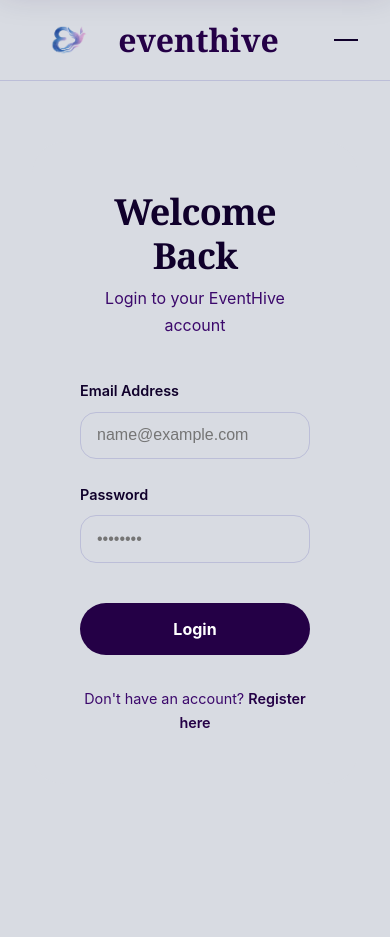
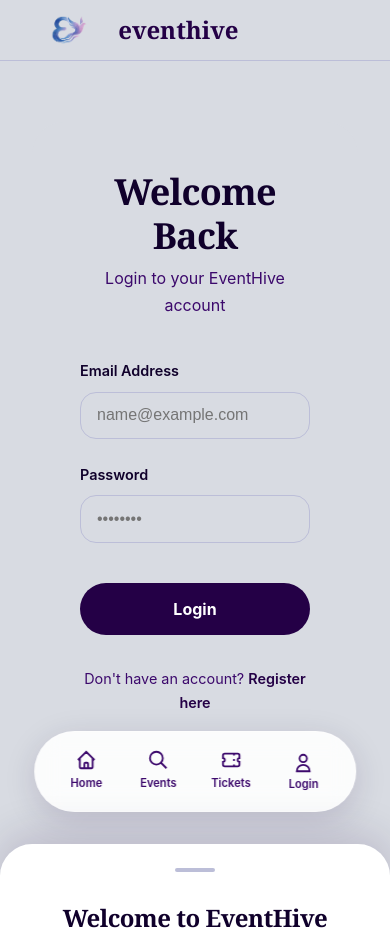
Before and after one commit to naziya-usman/eventhive, a React (Vite) app in the folder client/: page /login in a window 390 px wide. Before the commit the page ends 845 px from the top, so only its background shows below. Built offline with nearby package versions, Linux system fonts and the light colour scheme.

Commit message:
styled the navBar of moble media

```diff
--- a/client/src/components/Navbar.jsx
+++ b/client/src/components/Navbar.jsx
@@ -31,20 +31,20 @@ const Navbar = () => {
 
   return (
     <nav className="navbar">
+      <div className={`navbar-overlay ${isOpen ? 'active' : ''}`} onClick={closeMenu}></div>
+
+      {/* Top Navbar - Always visible on Desktop, Logo only on Mobile */}
       <div className="navbar-container">
         <Link to="/" className="navbar-logo" onClick={closeMenu}>
           <img src="/logo.png" alt="EventHive Logo" className="logo-img" />
-          EventHive
+          <span>EventHive</span>
         </Link>
 
-        <button className="navbar-toggle" onClick={toggleMenu} aria-label="Toggle navigation">
-          <span className={`hamburger ${isOpen ? 'open' : ''}`}></span>
-        </button>
-
-        <div className={`navbar-menu ${isOpen ? 'active' : ''}`}>
+        {/* Desktop Menu */}
+        <div className="navbar-desktop-menu">
           <div className="navbar-center">
-            <Link to="/" className="navbar-link" onClick={closeMenu}>Home</Link>
-            <Link to="/" className="navbar-link" onClick={closeMenu}>Events</Link>
+            <Link to="/" className="navbar-link">Home</Link>
+            <Link to="/" className="navbar-link">Events</Link>
           </div>
 
           <div className="navbar-right">
@@ -52,15 +52,81 @@ const Navbar = () => {
               <>
                 <span className="navbar-user">Hi, {user.name}</span>
                 {user.role === 'organiser' && (
-                  <Link to="/dashboard" className="navbar-link" onClick={closeMenu}>Dashboard</Link>
+                  <Link to="/dashboard" className="navbar-link">Dashboard</Link>
                 )}
-                <Link to="/my-tickets" className="navbar-link" onClick={closeMenu}>My Tickets</Link>
+                <Link to="/my-tickets" className="navbar-link">My Tickets</Link>
                 <button className="navbar-btn logout-btn" onClick={handleLogout}>Logout</button>
               </>
             ) : (
               <>
-                <Link to="/login" className="navbar-link" onClick={closeMenu}>Login</Link>
-                <Link to="/register" className="navbar-btn register-btn" onClick={closeMenu}>Register</Link>
+                <Link to="/login" className="navbar-link">Login</Link>
+                <Link to="/register" className="navbar-btn register-btn">Register</Link>
+              </>
+            )}
+          </div>
+        </div>
+      </div>
+
+      {/* Floating Bottom Dock - Mobile Only */}
+      <div className="mobile-bottom-dock">
+        <Link to="/" className={`dock-item ${location.pathname === '/' ? 'active' : ''}`} onClick={closeMenu}>
+          <svg viewBox="0 0 24 24" fill="none" stroke="currentColor" strokeWidth="2"><path d="M3 12l2-2m0 0l7-7 7 7M5 10v10a1 1 0 001 1h3m10-11l2 2m-2-2v10a1 1 0 01-1 1h-3m-6 0a1 1 0 001-1v-4a1 1 0 011-1h2a1 1 0 011 1v4a1 1 0 001 1m-6 0h6" /></svg>
+          <span>Home</span>
+        </Link>
+        <Link to="/" className="dock-item" onClick={closeMenu}>
+          <svg viewBox="0 0 24 24" fill="none" stroke="currentColor" strokeWidth="2"><path d="M21 21l-6-6m2-5a7 7 0 11-14 0 7 7 0 0114 0z" /></svg>
+          <span>Events</span>
+        </Link>
+        {user && user.role === 'organiser' ? (
+          <Link to="/dashboard" className={`dock-item ${location.pathname === '/dashboard' ? 'active' : ''}`} onClick={closeMenu}>
+            <svg viewBox="0 0 24 24" fill="none" stroke="currentColor" strokeWidth="2"><path d="M4 5a1 1 0 011-1h14a1 1 0 011 1v2a1 1 0 01-1 1H5a1 1 0 01-1-1V5zM4 13a1 1 0 011-1h6a1 1 0 011 1v6a1 1 0 01-1 1H5a1 1 0 01-1-1v-6zM16 13a1 1 0 011-1h2a1 1 0 011 1v6a1 1 0 01-1 1h-2a1 1 0 01-1-1v-6z" /></svg>
+            <span>Admin</span>
+          </Link>
+        ) : (
+          <Link to="/my-tickets" className={`dock-item ${location.pathname === '/my-tickets' ? 'active' : ''}`} onClick={closeMenu}>
+            <svg viewBox="0 0 24 24" fill="none" stroke="currentColor" strokeWidth="2"><path d="M15 5v2m0 4v2m0 4v2M5 5a2 2 0 00-2 2v3a2 2 0 110 4v3a2 2 0 002 2h14a2 2 0 002-2v-3a2 2 0 110-4V7a2 2 0 00-2-2H5z" /></svg>
+            <span>Tickets</span>
+          </Link>
+        )}
+        <button className={`dock-item ${isOpen ? 'active' : ''}`} onClick={toggleMenu}>
+          <svg viewBox="0 0 24 24" fill="none" stroke="currentColor" strokeWidth="2"><path d="M16 7a4 4 0 11-8 0 4 4 0 018 0zM12 14a7 7 0 00-7 7h14a7 7 0 00-7-7z" /></svg>
+          <span>{user ? 'Profile' : 'Login'}</span>
+        </button>
+      </div>
+
+      {/* Bottom Sheet Menu - Mobile Only */}
+      <div className={`bottom-sheet ${isOpen ? 'active' : ''}`}>
+        <div className="sheet-handle" onClick={closeMenu}></div>
+        <div className="sheet-content">
+          {user ? (
+            <div className="sheet-user-info">
+              <div className="user-avatar">{user.name.charAt(0)}</div>
+              <div className="user-details">
+                <h3>{user.name}</h3>
+                <p>{user.email}</p>
+                <span className="user-role-badge">{user.role}</span>
+              </div>
+            </div>
+          ) : (
+            <div className="sheet-header">
+              <h3>Welcome to EventHive</h3>
+              <p>Sign in to manage your events and tickets</p>
+            </div>
+          )}
+
+          <div className="sheet-links">
+            {user ? (
+              <>
+                <Link to="/my-tickets" className="sheet-link" onClick={closeMenu}>My Tickets</Link>
+                {user.role === 'organiser' && (
+                  <Link to="/dashboard" className="sheet-link" onClick={closeMenu}>Organiser Dashboard</Link>
+                )}
+                <button className="sheet-link logout-link" onClick={handleLogout}>Logout</button>
+              </>
+            ) : (
+              <>
+                <Link to="/login" className="sheet-btn login-btn" onClick={closeMenu}>Login</Link>
+                <Link to="/register" className="sheet-btn register-btn" onClick={closeMenu}>Create Account</Link>
               </>
             )}
           </div>
--- a/client/src/styles/App.css
+++ b/client/src/styles/App.css
@@ -4,3 +4,9 @@
   display: flex;
   flex-direction: column;
 }
+
+@media (max-width: 768px) {
+  .app-container {
+    padding-bottom: 7rem; /* Space for the floating bottom dock */
+  }
+}
--- a/client/src/styles/DashboardPage.css
+++ b/client/src/styles/DashboardPage.css
@@ -194,9 +194,10 @@
   margin-top: auto;
   display: flex;
   justify-content: flex-end;
+  gap: 0.5rem;
 }
 
-.btn-primary, .btn-danger, .btn-success {
+.btn-primary, .btn-danger, .btn-success, .btn-edit, .btn-secondary {
   padding: 0.75rem 1.5rem;
   border-radius: var(--radius-full);
   font-weight: 700;
@@ -207,6 +208,26 @@
 
 .btn-primary {
   background: var(--primary);
+  color: white;
+}
+
+.btn-secondary {
+  background: var(--bg-soft);
+  color: var(--text-main);
+  border: 1px solid var(--border);
+}
+
+.btn-secondary:hover {
+  background: var(--border);
+}
+
+.btn-edit {
+  background: #f1f5f9;
+  color: #334155;
+}
+
+.btn-edit:hover {
+  background: #334155;
   color: white;
 }
 
--- a/client/src/styles/Navbar.css
+++ b/client/src/styles/Navbar.css
@@ -6,7 +6,6 @@
   z-index: 1000;
   border-bottom: 1px solid var(--border);
 }
-
 
 .navbar-container {
   display: flex;
@@ -34,11 +33,7 @@
   object-fit: contain;
 }
 
-.navbar-logo:hover {
-  color: var(--secondary);
-}
-
-.navbar-menu {
+.navbar-desktop-menu {
   display: flex;
   align-items: center;
   gap: 3rem;
@@ -77,17 +72,12 @@
   font-weight: 700;
   font-size: 0.9rem;
   text-transform: lowercase;
+  border: none;
 }
 
 .register-btn {
   background-color: var(--secondary);
   color: var(--white);
-}
-
-.register-btn:hover {
-  background-color: var(--primary);
-  transform: translateY(-2px);
-  box-shadow: var(--shadow-md);
 }
 
 .logout-btn {
@@ -96,40 +86,219 @@
   font-weight: 600;
 }
 
-.navbar-toggle {
+/* Floating Bottom Dock - Mobile */
+.mobile-bottom-dock {
   display: none;
+  position: fixed;
+  bottom: 2rem;
+  left: 50%;
+  transform: translateX(-50%);
+  background: rgba(255, 255, 255, 0.9);
+  backdrop-filter: blur(12px);
+  padding: 0.6rem 1.2rem;
+  border-radius: var(--radius-full);
+  box-shadow: 0 8px 32px rgba(36, 0, 70, 0.15);
+  border: 1px solid rgba(255, 255, 255, 0.3);
+  z-index: 1001;
+  width: auto;
+  min-width: 320px;
+  justify-content: space-around;
+  align-items: center;
+  gap: 0.5rem;
+}
+
+.dock-item {
+  display: flex;
+  flex-direction: column;
+  align-items: center;
+  gap: 0.2rem;
+  color: var(--text-muted);
+  font-size: 0.7rem;
+  font-weight: 600;
+  padding: 0.5rem 0.8rem;
+  border-radius: var(--radius-md);
+  transition: all 0.3s ease;
+  background: none;
+  border: none;
+  min-width: 64px;
+}
+
+.dock-item svg {
+  width: 22px;
+  height: 22px;
+}
+
+.dock-item.active {
+  color: var(--primary);
+  background: var(--secondary-light);
+}
+
+/* Bottom Sheet */
+.bottom-sheet {
+  position: fixed;
+  bottom: 0;
+  left: 0;
+  width: 100%;
+  background: var(--bg-card);
+  border-radius: var(--radius-lg) var(--radius-lg) 0 0;
+  z-index: 1002;
+  transform: translateY(100%);
+  transition: transform 0.4s cubic-bezier(0.165, 0.84, 0.44, 1);
+  padding: 1.5rem 2rem 3rem;
+  box-shadow: 0 -10px 40px rgba(36, 0, 70, 0.15);
+}
+
+.bottom-sheet.active {
+  transform: translateY(0);
+}
+
+.sheet-handle {
+  width: 40px;
+  height: 4px;
+  background: var(--border);
+  border-radius: var(--radius-full);
+  margin: 0 auto 2rem;
+  cursor: pointer;
+}
+
+.sheet-user-info {
+  display: flex;
+  align-items: center;
+  gap: 1.5rem;
+  margin-bottom: 2.5rem;
+  padding: 1.5rem;
+  background: var(--bg-main);
+  border-radius: var(--radius-md);
+}
+
+.user-avatar {
+  width: 60px;
+  height: 60px;
+  background: var(--primary);
+  color: var(--white);
+  border-radius: var(--radius-full);
+  display: flex;
+  align-items: center;
+  justify-content: center;
+  font-size: 1.5rem;
+  font-weight: 700;
+}
+
+.user-details h3 {
+  font-size: 1.2rem;
+  margin-bottom: 0.2rem;
+}
+
+.user-details p {
+  font-size: 0.9rem;
+  color: var(--text-muted);
+}
+
+.user-role-badge {
+  display: inline-block;
+  font-size: 0.7rem;
+  background: var(--secondary);
+  color: var(--white);
+  padding: 0.2rem 0.6rem;
+  border-radius: var(--radius-full);
+  margin-top: 0.4rem;
+  text-transform: uppercase;
+  letter-spacing: 0.05em;
+}
+
+.sheet-header {
+  text-align: center;
+  margin-bottom: 2.5rem;
+}
+
+.sheet-header h3 {
+  font-size: 1.5rem;
+  margin-bottom: 0.5rem;
+}
+
+.sheet-header p {
+  color: var(--text-muted);
+}
+
+.sheet-links {
+  display: flex;
+  flex-direction: column;
+  gap: 1rem;
+}
+
+.sheet-link {
+  padding: 1.2rem;
+  background: var(--bg-main);
+  border-radius: var(--radius-md);
+  text-align: center;
+  font-weight: 700;
+  color: var(--text-main);
+  transition: all 0.3s ease;
+  border: none;
+  font-family: var(--font-sans);
+  font-size: 1rem;
+}
+
+.sheet-link:hover {
+  background: var(--secondary-light);
+  transform: scale(1.02);
+}
+
+.logout-link {
+  color: var(--danger);
+}
+
+.sheet-btn {
+  padding: 1.2rem;
+  border-radius: var(--radius-md);
+  text-align: center;
+  font-weight: 700;
+  font-size: 1rem;
+}
+
+.login-btn {
+  background: var(--primary);
+  color: var(--white);
+}
+
+.register-btn {
+  background: var(--secondary);
+  color: var(--white);
+}
+
+.navbar-overlay {
+  position: fixed;
+  top: 0;
+  left: 0;
+  width: 100%;
+  height: 100%;
+  background: rgba(16, 0, 43, 0.4);
+  backdrop-filter: blur(4px);
+  opacity: 0;
+  visibility: hidden;
+  transition: all 0.3s ease;
+  z-index: 1001;
+}
+
+.navbar-overlay.active {
+  opacity: 1;
+  visibility: visible;
 }
 
 @media (max-width: 768px) {
-  .navbar-toggle {
-    display: block;
-    background: none;
-    border: none;
+  .navbar-desktop-menu {
+    display: none;
   }
 
-  .hamburger {
-    background-color: var(--text-main);
-    display: block;
-    width: 24px;
-    height: 2px;
-    position: relative;
+  .mobile-bottom-dock {
+    display: flex;
   }
 
-  .navbar-menu {
-    position: absolute;
-    top: 100%;
-    left: 0;
-    right: 0;
-    background: var(--bg-main);
-    flex-direction: column;
-    padding: 3rem;
-    gap: 2rem;
-    box-shadow: var(--shadow-lg);
-    transform: translateY(-150%);
-    transition: transform 0.4s cubic-bezier(0.165, 0.84, 0.44, 1);
+  .navbar {
+    padding: 0.6rem 0;
   }
 
-  .navbar-menu.active {
-    transform: translateY(0);
+  .navbar-logo {
+    font-size: 1.5rem;
   }
 }
```
Also changed, not shown: client/src/components/CreateEventForm.jsx (+19 -13 lines), client/src/pages/DashboardPage.jsx (+31 -8 lines).
